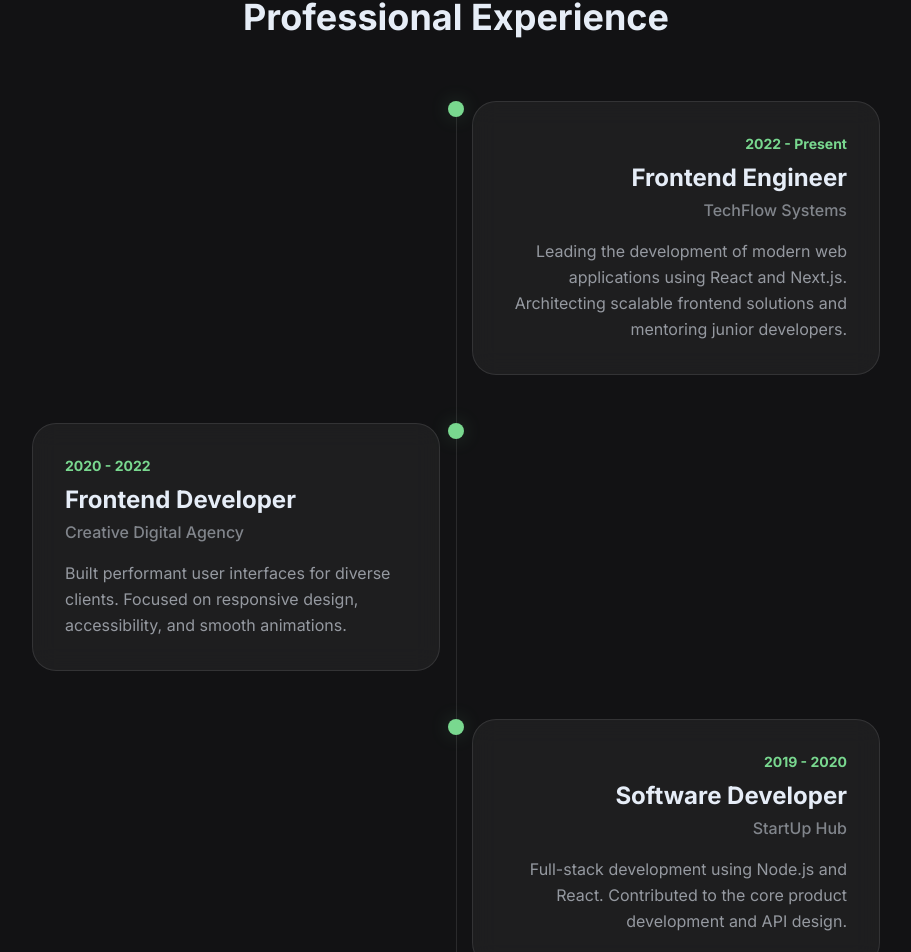
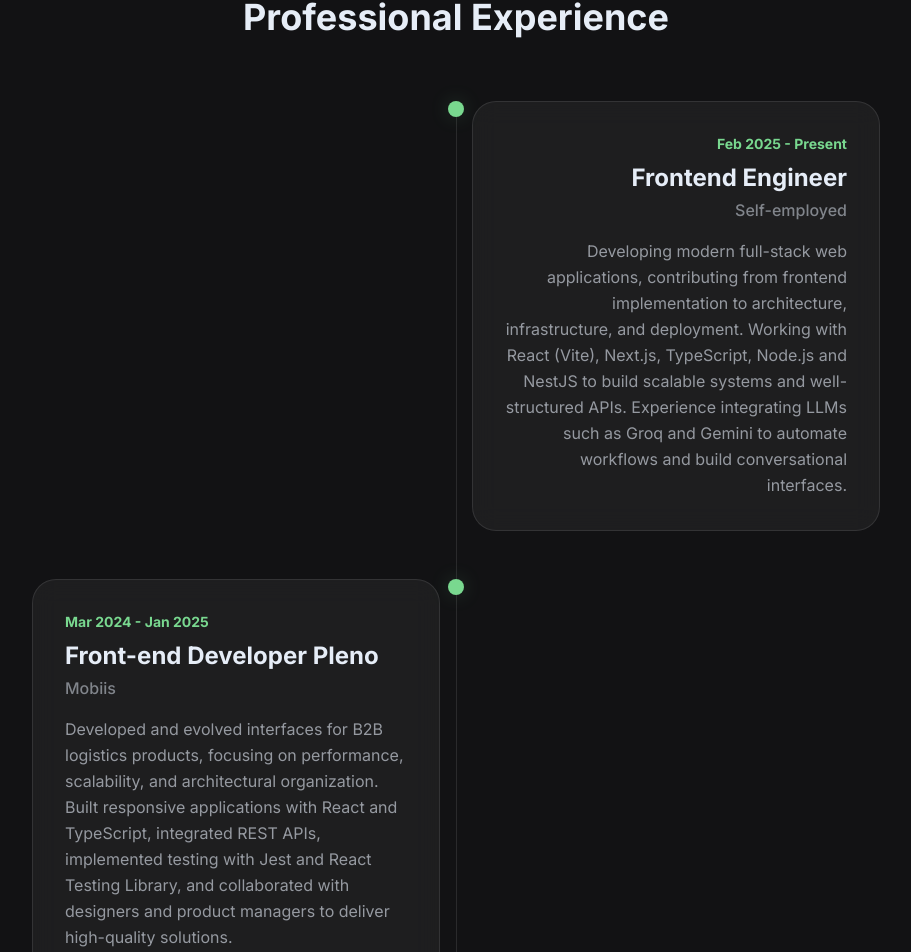
Before and after one commit to diegorosadev1/diegorosadev, a React (Vite) app: page / in a window 1280 px wide. Shown: the part 2637-3589 px from the top of the page, without its empty margins (184-1095 px from the left). Built offline with nearby package versions, Linux system fonts and the light colour scheme; no server answers.

Commit message:
chore: update experiencie infos

```diff
--- a/src/components/sections/Experience.tsx
+++ b/src/components/sections/Experience.tsx
@@ -4,22 +4,32 @@ import { motion } from 'motion/react';
 const Experience = () => {
  const experiences = [
   {
-      role: 'Frontend Engineer',
-      company: 'TechFlow Systems',
-      period: '2022 - Present',
-      description: 'Leading the development of modern web applications using React and Next.js. Architecting scalable frontend solutions and mentoring junior developers.'
+    role: "Frontend Engineer",
+    company: "Self-employed",
+    period: "Feb 2025 - Present",
+    description:
+      "Developing modern full-stack web applications, contributing from frontend implementation to architecture, infrastructure, and deployment. Working with React (Vite), Next.js, TypeScript, Node.js and NestJS to build scalable systems and well-structured APIs. Experience integrating LLMs such as Groq and Gemini to automate workflows and build conversational interfaces."
   },
   {
-      role: 'Frontend Developer',
-      company: 'Creative Digital Agency',
-      period: '2020 - 2022',
-      description: 'Built performant user interfaces for diverse clients. Focused on responsive design, accessibility, and smooth animations.'
+    role: "Front-end Developer Pleno",
+    company: "Mobiis",
+    period: "Mar 2024 - Jan 2025",
+    description:
+      "Developed and evolved interfaces for B2B logistics products, focusing on performance, scalability, and architectural organization. Built responsive applications with React and TypeScript, integrated REST APIs, implemented testing with Jest and React Testing Library, and collaborated with designers and product managers to deliver high-quality solutions."
   },
   {
-      role: 'Software Developer',
-      company: 'StartUp Hub',
-      period: '2019 - 2020',
-      description: 'Full-stack development using Node.js and React. Contributed to the core product development and API design.'
+    role: "Front-end Developer Junior",
+    company: "Synvia",
+    period: "Jul 2022 - Sep 2023",
+    description:
+      "Worked on healthcare applications focusing on usability, accessibility, and performance. Developed reusable components using React and Angular, integrated internal REST APIs, implemented automated tests with Jest and React Testing Library, and participated actively in agile ceremonies and code reviews."
+  },
+  {
+    role: "Software Developer Intern",
+    company: "CAEP",
+    period: "Apr 2021 - Jun 2022",
+    description:
+      "Developed and maintained web interfaces for pharmaceutical systems. Worked primarily with Angular and Bootstrap, implemented components in React, fixed layout issues and bugs, improved accessibility, and supported the maintenance of legacy systems."
   }
 ];
 
```
Lines whose indentation alone changed are shown as unchanged.
